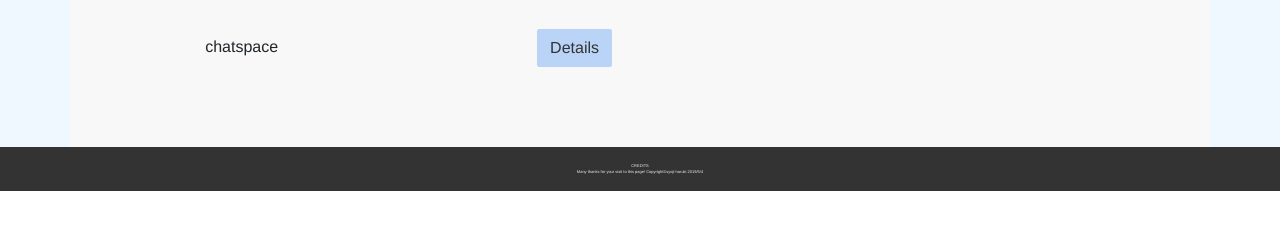
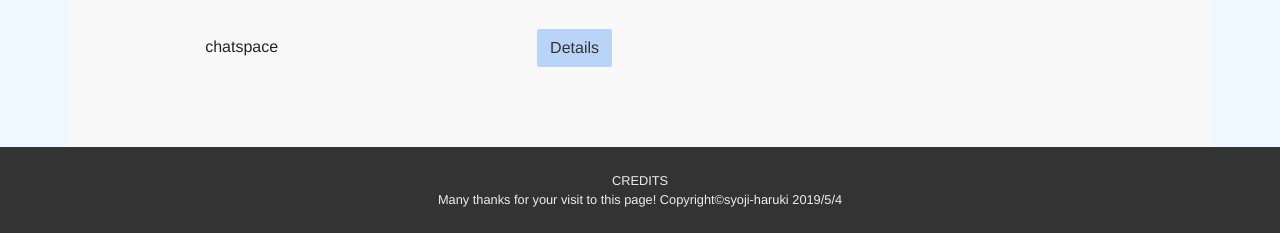
Before and after one commit to shoji-haruki/portfolio, a plain HTML site: page index.html in a window 1280 px wide. Shown: the part 3726-3959 px from the top of the page. Before the commit the page ends 3917 px from the top, so only its background shows below. Drawn offline with nearby package versions, Linux system fonts and the light colour scheme.

Commit message:
style fix
細かな位置　サイズ調整

```diff
--- a/CSS/my.css
+++ b/CSS/my.css
@@ -86,7 +86,7 @@ h1, h2, h3, h4, h5, h6 {
 .footer-style {
   background-color: #333;
   color: #EEEEEE;
-  font-size:0.5em;
+  font-size: 1vw;
 }
 
 .navbar-style {
@@ -120,7 +120,7 @@ h1, h2, h3, h4, h5, h6 {
 }
 
 .image-style {
-  width:22vw;
+  width:30vw;
 }
 
 .skills-style {
--- a/index.html
+++ b/index.html
@@ -85,8 +85,8 @@
           </div>
           <div class="col-sm-7 line-height align-self-center font-weight-light">
               <i class="fab fa-html5"></i> HTML5 / Haml /<br>
-              <i class="fab fa-css3-alt"></i> CSS3 / <i class="fab fa-sass"></i> SASS(SCSS)/<br>
-              <i class="fab fa-js-square"></i> JavaScript(jQuery)
+              <i class="fab fa-css3-alt"></i> CSS3 / <i class="fab fa-sass"></i> SASS ( SCSS ) / <br>
+              <i class="fab fa-js-square"></i> JavaScript ( jQuery )
 
 
           </div>
@@ -218,8 +218,8 @@
     </div>
 
     <!-- footer -->
-    <div class="container-fruid footer-style py-3" >
-      <p class="text-center font-weight-light footer-style mb-0">CREDITS<br>
+    <div class="container-fruid footer-style py-4" >
+      <p class="text-center font-weight-light  footer-style mb-0">CREDITS<br>
         Many thanks for your visit to this page!
         Copyright©syoji-haruki 2019/5/4</p>
     </div>
```
